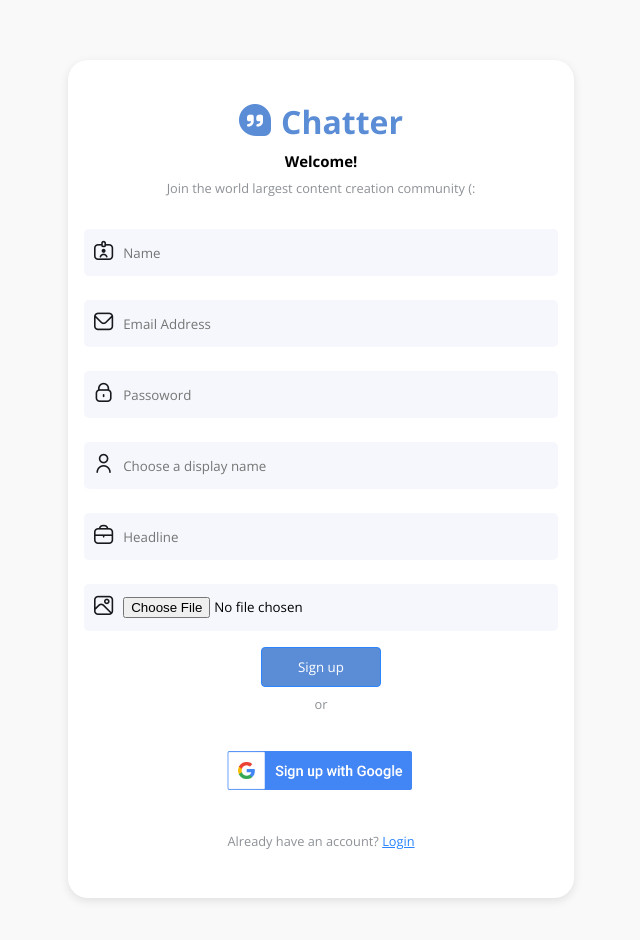
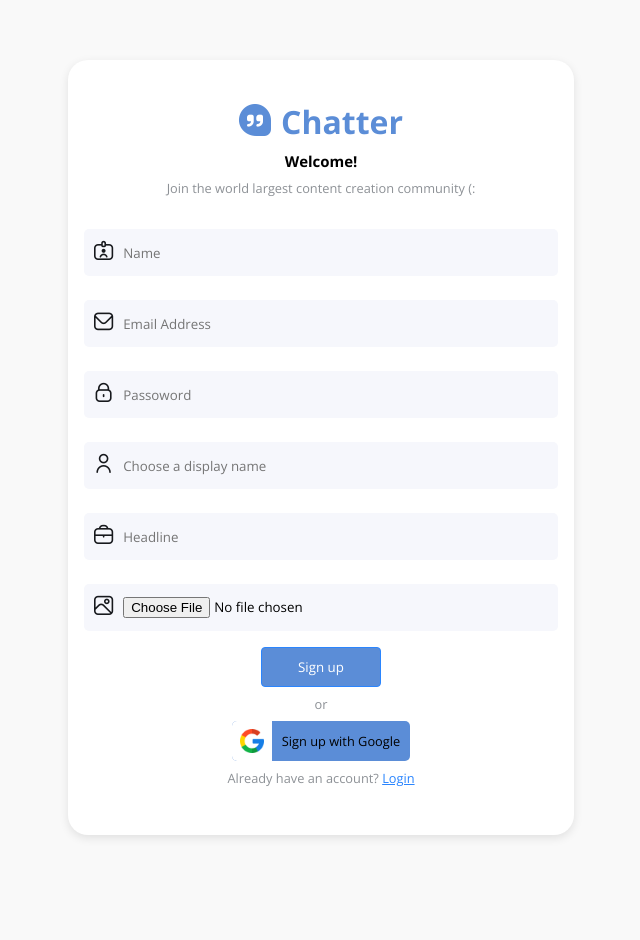
Before and after one commit to Im-Hassan-wd/verbose-broccoli, a React (Create React App) app: page /signup in a window 1280 px wide. Shown: the top 940 px of the page, without its empty margins (319-959 px from the left). After the commit the page ends 895 px from the top, so only its background shows below. Built offline with nearby package versions, Linux system fonts and the light colour scheme; no server answers.

Commit message:
google button

```diff
--- a/src/components/GoogleButton.css
+++ b/src/components/GoogleButton.css
@@ -0,0 +1,19 @@
+.google-button {
+  margin: 0 auto;
+  background: #5b8dd7;
+  width: max-content;
+  display: flex;
+  align-items: center;
+  font-size: 0.8rem;
+  border-radius: 5px;
+  overflow: hidden;
+}
+.google-icon {
+  padding: 8px;
+  width: 40px;
+  height: 40px;
+  background: #fff;
+}
+.google-text {
+  padding: 10px;
+}
--- a/src/components/GoogleButton.js
+++ b/src/components/GoogleButton.js
@@ -1,12 +1,26 @@
+import { useGoogle } from "../hooks/useGoogle";
+
 // styles
 import "./GoogleButton.css";
 import GoogleImg from "../assets/img/google.png";
 
 export default function GoogleButton({ text }) {
+  const {
+    googleSignIn,
+    isPending: googlePending,
+    error: googleError,
+  } = useGoogle();
+
   return (
-    <div className="google-button" tabIndex={0} role="button">
+    <div
+      className="google-button"
+      tabIndex={0}
+      role="button"
+      onClick={googleSignIn}
+    >
       <img src={GoogleImg} alt="google" className="google-icon" />
-      <div className="google-text">{text}</div>
+      {!googlePending && <div className="google-text">{text}</div>}
+      {googlePending && <div className="google-text">Loading...</div>}
     </div>
   );
 }
--- a/src/pages/signup/Signup.js
+++ b/src/pages/signup/Signup.js
@@ -5,6 +5,7 @@ import { useGoogle } from "../../hooks/useGoogle";
 
 // styles
 import "./Signup.css";
+import GoogleButton from "../../components/GoogleButton";
 
 export default function Signup() {
   const [name, setName] = useState("");
@@ -15,11 +16,6 @@ export default function Signup() {
   const [thumbnail, setThumbnail] = useState(null);
   const [thumbnailError, setThumbnailError] = useState(null);
   const { signup, isPending, error } = useSignup();
-  const {
-    googleSignIn,
-    isPending: googlePending,
-    error: googleError,
-  } = useGoogle();
 
   const handleSubmit = (e) => {
     e.preventDefault();
@@ -150,14 +146,7 @@ export default function Signup() {
 
         <p> or </p>
 
-        <img
-          onClick={googleSignIn}
-          tabIndex={0}
-          role="button"
-          src="./img/sign-up-google.png"
-          alt="google button"
-          className="auth-img"
-        />
+        <GoogleButton text="Sign up with Google" />
 
         <p>
           Already have an account? <Link to="/login">Login</Link>
```
